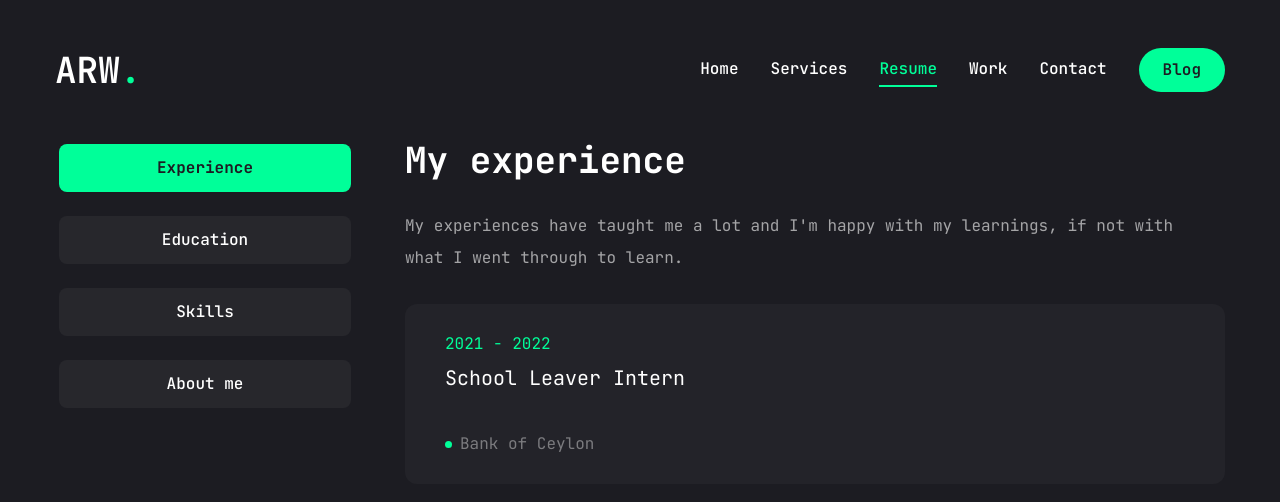
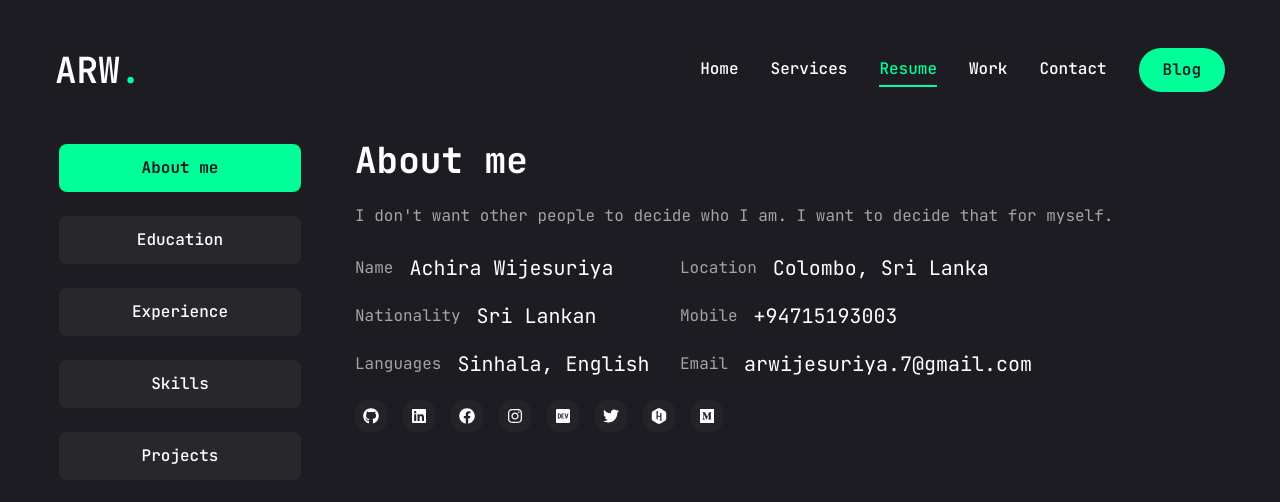
Before and after one commit to arwijesuriya/arwijesuriya-next, a Next.js app: page /resume in a window 1280 px wide. Shown: the top 502 px of the page. Built offline with nearby package versions, Linux system fonts and the light colour scheme.

Commit message:
add components to the resume page

```diff
--- a/app/resume/page.jsx
+++ b/app/resume/page.jsx
@@ -1,16 +1,19 @@
 "use client";
 
 // REACT ICONS
-import { FaHtml5, FaCss3, FaJs, FaFigma, FaReact, FaNodeJs, FaJava } from 'react-icons/fa';
+import { FaHtml5, FaCss3, FaJs,  FaReact, FaNodeJs, FaJava, FaGithub, FaChrome } from 'react-icons/fa';
 import { FiFigma } from 'react-icons/fi';
-import { SiMongodb, SiExpress, SiTailwindcss, SiGooglecloud, SiMysql, SiPhp, SiPostman, SiGit } from 'react-icons/si';
-import { VscVscode } from 'react-icons/vsc'
+import { SiMongodb, SiCanva, SiVercel, SiCplusplus, SiVite, SiExpress, SiTailwindcss, SiGooglecloud, SiMysql, SiPhp, SiPostman, SiGit } from 'react-icons/si';
+import { VscVscode } from 'react-icons/vsc';
+import { RiNextjsLine } from 'react-icons/ri';
+import { BiLogoNetlify } from 'react-icons/bi';
 
 // IMPORT COMPONENTS
 import { Tabs, TabsContent, TabsList, TabsTrigger } from "@/components/ui/tabs";
 import { Tooltip, TooltipContent, TooltipProvider, TooltipTrigger } from "@/components/ui/tooltip";
 import { ScrollArea } from "@/components/ui/scroll-area";
 import {  motion } from 'framer-motion';
+import AboutSocial from '@/components/AboutSocial';
 
 // ABOUT DATA
 const about = {
@@ -44,6 +47,35 @@ const about = {
   ],
 };
 
+// EDUCATION DATA
+const education = {
+  icon: '/assets/resume/cap.svg',
+  title: "My education",
+  descriptioon: "Education's purpose is to replace an empty mind with an open one.",
+  items: [
+    {
+      institution: "Dharmapala Vidyalaya, Pannipitiya",
+      degree: "School",
+      duration: "2006 - 2019",
+    },
+    {
+      institution: "University of Colombo",
+      degree: "Diploma in Information Technology",
+      duration: "2021 - 2022",
+    },
+    {
+      institution: "Esoft Metro Campus, Nugegoda",
+      degree: "Diploma in English",
+      duration: "2022 - 2023",
+    },
+    {
+      institution: "University of Vavuniya",
+      degree: "BSc. Information Technology",
+      duration: "2022 - Present",
+    },
+  ],
+};
+
 // EXPERIENCE DATA
 const experience = {
   icon: '/assets/resume/badge.svg',
@@ -59,35 +91,6 @@ const experience = {
       company: "Codsoft",
       position: "Front-End Developer Intern",
       duration: "2023 March - April",
-    },
-  ],
-};
-
-// EDUCATION DATA
-const education = {
-  icon: '/assets/resume/cap.svg',
-  title: "My education",
-  descriptioon: "Education's purpose is to replace an empty mind with an open one.",
-  items: [
-    {
-      institution: "Dharmapala Vidyalaya, Pannipitiya",
-      degree: "First education",
-      duration: "2006 - 2019",
-    },
-    {
-      institution: "University of Colombo School of Computing",
-      degree: "Diploma in Information Technology",
-      duration: "2021 - 2022",
-    },
-    {
-      institution: "Esoft Metro Campus, Nugegoda",
-      degree: "Diploma in English",
-      duration: "2022 - 2023",
-    },
-    {
-      institution: "Vavuniya Campus of the University of Jaffna",
-      degree: "BSc. Information Technology",
-      duration: "2022 - Present",
     },
   ],
 };
@@ -110,8 +113,8 @@ const skills = {
       name: "JavaScript",
     },
     {
-      icon: <SiMysql/>,
-      name: "MySQL",
+      icon: <SiTailwindcss/>,
+      name: "TailwindCSS",
     },
     {
       icon: <SiMongodb/>,
@@ -130,20 +133,36 @@ const skills = {
       name: "NodeJS",
     },
     {
-      icon: <FaJava/>,
-      name: "Java",
+      icon: <SiVite/>,
+      name: "ViteJS",
     },
     {
-      icon: <SiTailwindcss/>,
-      name: "TailwindCSS",
+      icon: <RiNextjsLine/>,
+      name: "NextJS",
+    },
+    {
+      icon: <SiMysql/>,
+      name: "MySQL",
     },
     {
       icon: <SiPhp/>,
       name: "PHP",
     },
     {
+      icon: <SiCplusplus/>,
+      name: "C++",
+    },
+    {
+      icon: <FaJava/>,
+      name: "Java",
+    },
+    {
       icon: <SiGit/>,
       name: "git",
+    },
+    {
+      icon: <FaGithub/>,
+      name: "GitHub",
     },
     {
       icon: <SiPostman/>,
@@ -158,8 +177,43 @@ const skills = {
       name: "Figma",
     },
     {
+      icon: <SiCanva/>,
+      name: "Canva",
+    },
+    {
       icon: <SiGooglecloud/>,
       name: "GoogleCloud",
+    },
+    {
+      icon: <FaChrome/>,
+      name: "Chrome",
+    },
+    {
+      icon: <BiLogoNetlify/>,
+      name: "Netlify",
+    },
+    {
+      icon: <SiVercel/>,
+      name: "Vercel",
+    },
+  ],
+};
+
+// PROJECTS DATA
+const projects = {
+  icon: '/assets/resume/badge.svg',
+  title: "My experience",
+  descriptioon: "My experiences have taught me a lot and I'm happy with my learnings, if not with what I went through to learn.",
+  items: [
+    {
+      company: "Bank of Ceylon",
+      position: "School Leaver Intern",
+      duration: "2021 - 2022",
+    },
+    {
+      company: "Codsoft",
+      position: "Front-End Developer Intern",
+      duration: "2023 March - April",
     },
   ],
 };
@@ -168,43 +222,42 @@ const Resume = () => {
   return (
     <motion.div initial={{ opacity: 0 }} animate={{ opacity: 1, transition: { delay: 2.4, duration: 0.4, ease: "easeIn" }, }} className="min-h-[60vh] flex items-center justify-center py-10 xl:py-0" >
       <div className="container mx-auto">
-        <Tabs defaultValue="experience" className="flex flex-col xl:flex-row gap-[50px]" >
-          <TabsList className="flex flex-col w-full max-w-[300px] mx-auto xl:mx-0 gap-6" >
+        <Tabs defaultValue="about" className="flex flex-col xl:flex-row gap-[50px]" >
+
+          {/* TAB LIST */}
+          <TabsList className="flex flex-col w-full max-w-[250px] mx-auto xl:mx-0 gap-6" >
+            <TabsTrigger value="about">About me</TabsTrigger>
+            <TabsTrigger value="education">Education</TabsTrigger>
             <TabsTrigger value="experience">Experience</TabsTrigger>
-            <TabsTrigger value="education">Education</TabsTrigger>
             <TabsTrigger value="skills">Skills</TabsTrigger>
-            <TabsTrigger value="about">About me</TabsTrigger>
+            <TabsTrigger value="projects">Projects</TabsTrigger>
           </TabsList>
 
           {/* CONTENT */}
           <div className="min-h-[70vh] w-full" >
 
-            {/* EXPERIENCE */}
-            <TabsContent value="experience" className="w-full" >
-              <div className="flex flex-col gap-[30px] text-center xl:text-left">
-                <h3 className="text-4xl font-bold">
-                  {experience.title}
-                </h3>
+            {/* ABOUT ME */}
+            <TabsContent value="about" className="w-full text-center xl:text-left" >
+              <div className="flex flex-col gap-[20px]">
+                <h3 className="text-4xl font-bold">{about.title}</h3>
                 <p className="max-w-[800px] text-white/60 mx-auto xl:mx-0">
-                  {experience.descriptioon}
+                  {about.descriptioon}
                 </p>
-                <ScrollArea className="h-[200px]">
-                  <ul className="grid grid-cols-1 lg:grid-cols-1 gap-[30px]">
-                    {experience.items.map((item, index) => {
+
+                <ul className="grid grid-cols-1 xl:grid-cols-2 gap-y-4 max-w-[650px] mx-auto xl:mx-0">
+                  {about.info.map((item, index) => {
                     return (
-                        <li key={index} className="bg-[#232329] h-[180px] py-6 px-10 rounded-xl flex flex-col justify-center items-center lg:items-start gap-1">
-                          <span className="text-accent">{item.duration}</span>
-                          <h3 className="text-xl max-w-[400px] min-h-[60px] text-center lg:text-left">{item.position}</h3>
-                          <div className="flex items-center gap-2">
-                            {/* GREEN DOT */}
-                            <span className="w-[7px] h-[7px] rounded-full bg-accent"></span>
-                            <p className="text-white/40">{item.company}</p>
-                          </div>
+                      <li key={index} className="flex items-center justify-center xl:justify-start gap-4">
+                        <span className="text-white/60">{item.fieldName}</span>
+                        <span className="text-xl">{item.fieldValue}</span>
                       </li>
                     );
                   })}
                 </ul>
-                </ScrollArea>
+
+                <div className="mb-6 xl:mb-0">
+                  <AboutSocial mySocialsStyles="flex gap-4" myIconStyles="bg-[#232329] w-8 h-8 rounded-xl flex justify-center items-center text-base hover:text-accent hover:transition-all duration-300" />
+                </div>
               </div>
             </TabsContent>
 
@@ -218,7 +271,7 @@ const Resume = () => {
                   {education.descriptioon}
                 </p>
                 <ScrollArea className="h-[200px]">
-                  <ul className="grid grid-cols-1 lg:grid-cols-1 gap-[30px]">
+                  <ul className="grid grid-cols-1 lg:grid-cols-2 gap-[20px]">
                     {education.items.map((item, index) => {
                       return (
                         <li key={index} className="bg-[#232329] h-[180px] py-6 px-10 rounded-xl flex flex-col justify-center items-center lg:items-start gap-1">
@@ -228,6 +281,35 @@ const Resume = () => {
                             {/* GREEN DOT */}
                             <span className="w-[7px] h-[7px] rounded-full bg-accent"></span>
                             <p className="text-white/40">{item.institution}</p>
+                          </div>
+                        </li>
+                      );
+                    })}
+                  </ul>
+                </ScrollArea>
+              </div>
+            </TabsContent>
+
+            {/* EXPERIENCE */}
+            <TabsContent value="experience" className="w-full" >
+              <div className="flex flex-col gap-[30px] text-center xl:text-left">
+                <h3 className="text-4xl font-bold">
+                  {experience.title}
+                </h3>
+                <p className="max-w-[800px] text-white/60 mx-auto xl:mx-0">
+                  {experience.descriptioon}
+                </p>
+                <ScrollArea className="h-[200px]">
+                  <ul className="grid grid-cols-1 lg:grid-cols-2 gap-[20px]">
+                    {experience.items.map((item, index) => {
+                      return (
+                        <li key={index} className="bg-[#232329] h-[180px] py-6 px-10 rounded-xl flex flex-col justify-center items-center lg:items-start gap-1">
+                          <span className="text-accent">{item.duration}</span>
+                          <h3 className="text-xl max-w-[400px] min-h-[60px] text-center lg:text-left">{item.position}</h3>
+                          <div className="flex items-center gap-2">
+                            {/* GREEN DOT */}
+                            <span className="w-[7px] h-[7px] rounded-full bg-accent"></span>
+                            <p className="text-white/40">{item.company}</p>
                           </div>
                         </li>
                       );
@@ -276,26 +358,35 @@ const Resume = () => {
               </div>
             </TabsContent>
 
-            {/* ABOUT ME */}
-            <TabsContent value="about" className="w-full text-center xl:text-left" >
-              <div className="flex flex-col gap-[30px]">
-                <h3 className="text-4xl font-bold">{about.title}</h3>
+            {/* PROJECTS */}
+            <TabsContent value="projects" className="w-full" >
+              <div className="flex flex-col gap-[30px] text-center xl:text-left">
+                <h3 className="text-4xl font-bold">
+                  {projects.title}
+                </h3>
                 <p className="max-w-[800px] text-white/60 mx-auto xl:mx-0">
-                  {about.descriptioon}
+                  {projects.descriptioon}
                 </p>
-
-                <ul className="grid grid-cols-1 xl:grid-cols-2 gap-y-6 max-w-[650px] mx-auto xl:mx-0">
-                  {about.info.map((item, index) => {
+                <ScrollArea className="h-[200px]">
+                  <ul className="grid grid-cols-1 lg:grid-cols-2 gap-[20px]">
+                    {experience.items.map((item, index) => {
                       return (
-                      <li key={index} className="flex items-center justify-center xl:justify-start gap-4">
-                        <span className="text-white/60">{item.fieldName}</span>
-                        <span className="text-xl">{item.fieldValue}</span>
+                        <li key={index} className="bg-[#232329] h-[180px] py-6 px-10 rounded-xl flex flex-col justify-center items-center lg:items-start gap-1">
+                          <span className="text-accent">{item.duration}</span>
+                          <h3 className="text-xl max-w-[400px] min-h-[60px] text-center lg:text-left">{item.position}</h3>
+                          <div className="flex items-center gap-2">
+                            {/* GREEN DOT */}
+                            <span className="w-[7px] h-[7px] rounded-full bg-accent"></span>
+                            <p className="text-white/40">{item.company}</p>
+                          </div>
                         </li>
                       );
                     })}
                   </ul>
+                </ScrollArea>
               </div>
             </TabsContent>
+
           </div>
         </Tabs>
       </div>
--- /dev/null
+++ b/components/AboutSocial.jsx
@@ -0,0 +1,30 @@
+import Link from "next/link";
+
+import { FaGithub, FaLinkedin, FaFacebook, FaInstagram, FaDev, FaTwitter, FaHackerrank, FaMedium } from 'react-icons/fa';
+
+const mySocials = [
+    { icon: <FaGithub/>, path: "https://github.com/arwijesuriya" },
+    { icon: <FaLinkedin/>, path: "https://www.linkedin.com/in/arwijesuriya58/" },
+    { icon: <FaFacebook/>, path: "https://www.facebook.com/arwijesuriya58/" },
+    { icon: <FaInstagram/>, path: "https://www.instagram.com/arwijesuriya58/" },
+    { icon: <FaDev/>, path: "https://dev.to/arwijesuriya58" },
+    { icon: <FaTwitter/>, path: "https://twitter.com/arwijesuriya58" },
+    { icon: <FaHackerrank/>, path: "https://www.hackerrank.com/profile/arwijesuriya58" },
+    { icon: <FaMedium/>, path: "https://medium.com/@arwijesuriya.7" },
+];
+
+const AboutSocial = ({mySocialsStyles, myIconStyles}) => {
+    return (
+        <div className={mySocialsStyles}>
+            {mySocials.map((item, index) => {
+                return (
+                    <Link key={index} href={item.path} className={myIconStyles} target="_blank">
+                        {item.icon}
+                    </Link>
+                );
+            })}
+        </div>
+    );
+}
+
+export default AboutSocial
--- a/components/Social.jsx
+++ b/components/Social.jsx
@@ -1,5 +1,5 @@
-import { Icon } from "lucide-react";
-import Link from "next/link"
+//import { Icon } from "lucide-react";
+import Link from "next/link";
 
 import { FaGithub, FaLinkedin, FaFacebook, FaInstagram } from 'react-icons/fa'
 
```
Lines whose indentation alone changed are shown as unchanged.
